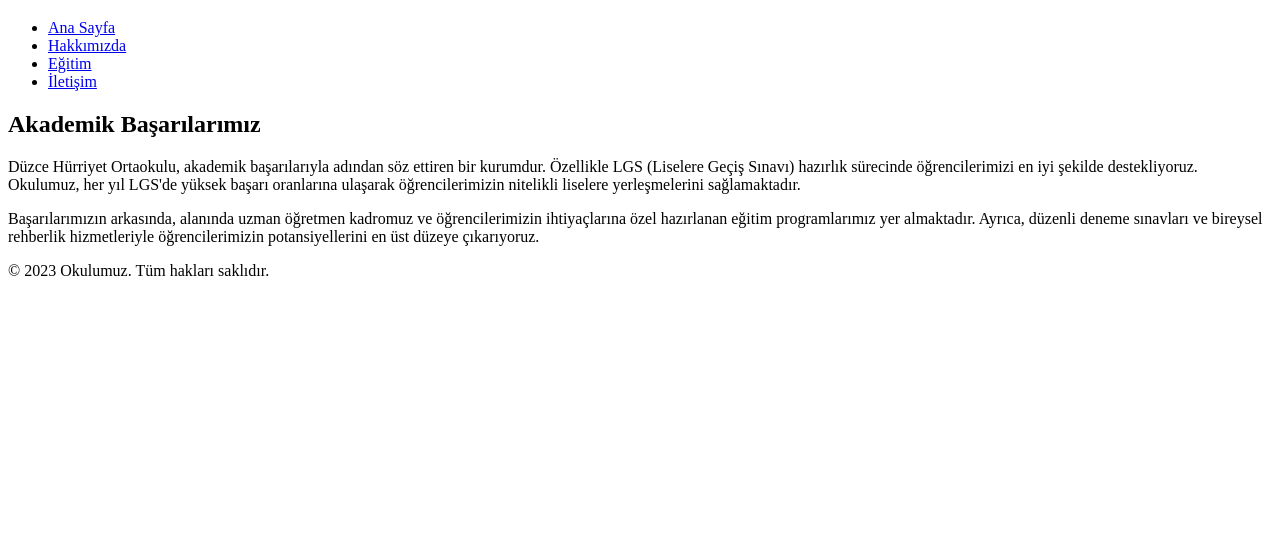
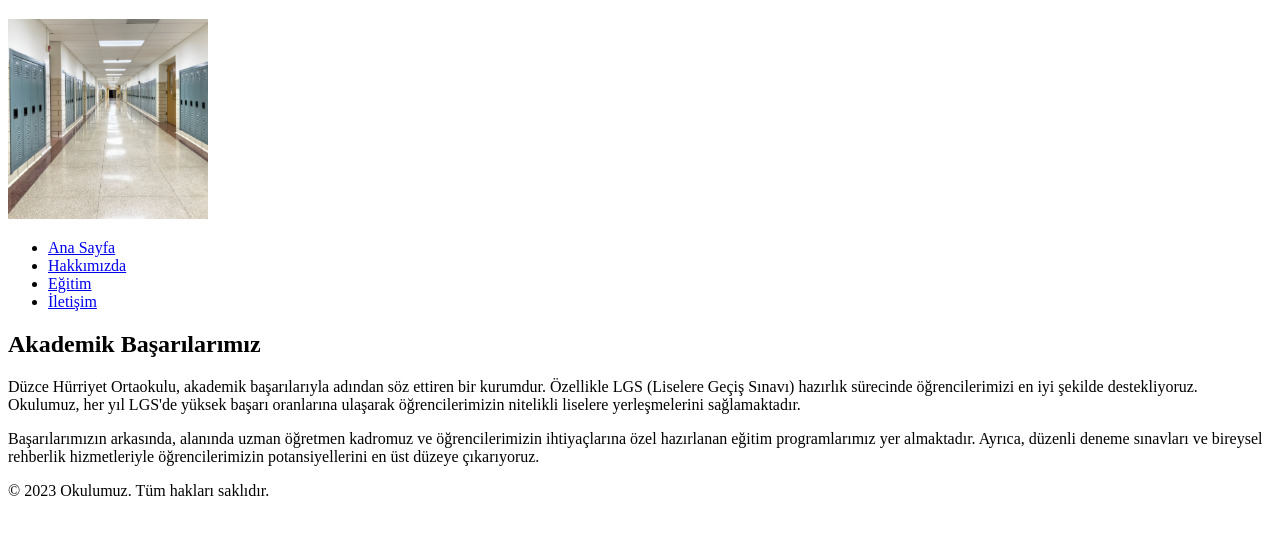
Before and after one commit to teachersedef81/okul-websitesi, a plain HTML site: page hakkimizda.html in a window 1280 px wide. Shown: the part 61-596 px from the top of the page. Drawn offline with Linux system fonts and the light colour scheme.

Commit message:
Okul2 fotğrafı eklendi.

```diff
--- a/hakkimizda.html
+++ b/hakkimizda.html
@@ -8,6 +8,7 @@
 <body>
     <header>
         <h1>Hakkımızda</h1>
+        <img src="images/okul2.jpg" alt="Okul 2 Fotoğrafı" width="200" height="200">
         <nav>
             <ul>
                 <li><a href="index.html">Ana Sayfa</a></li>
```
